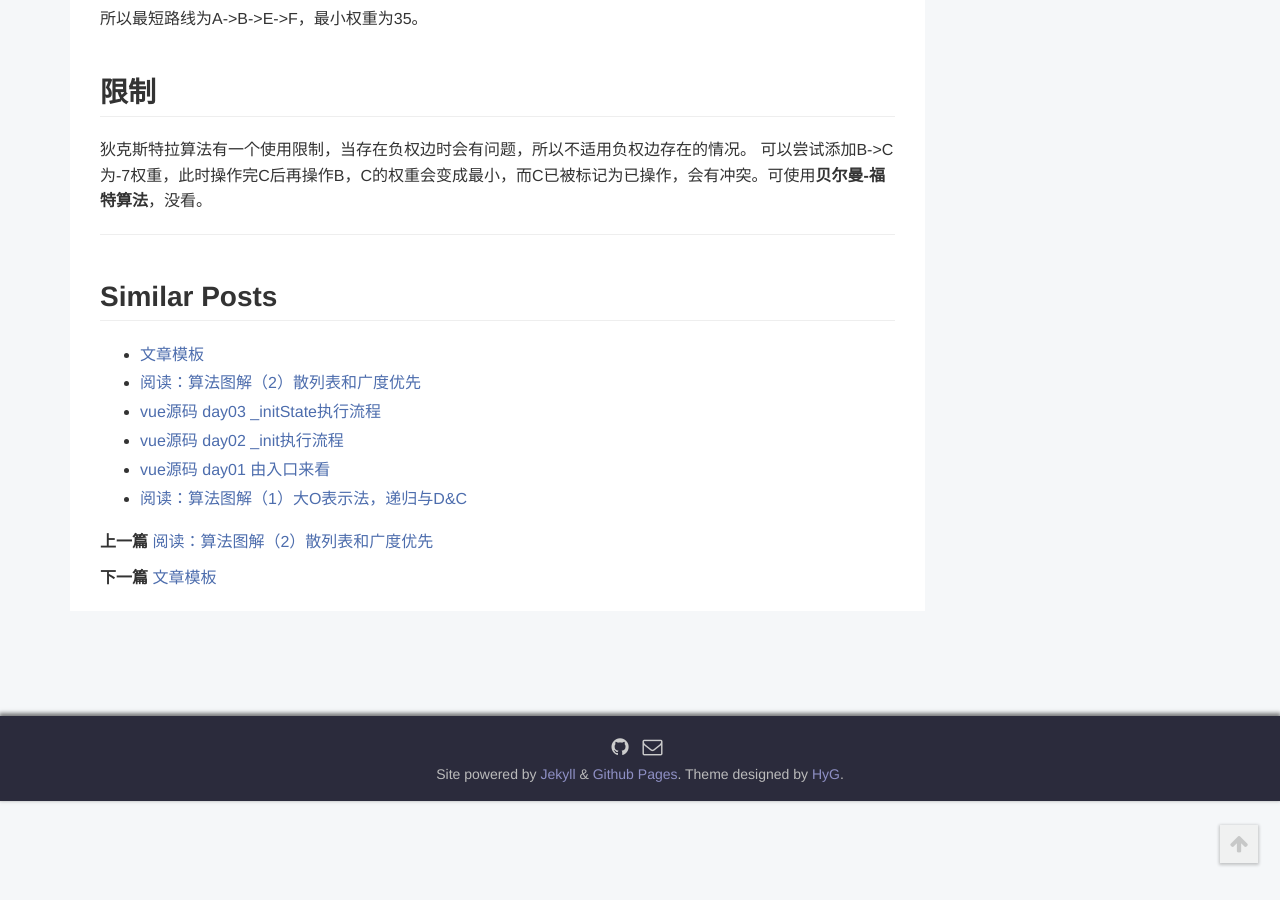
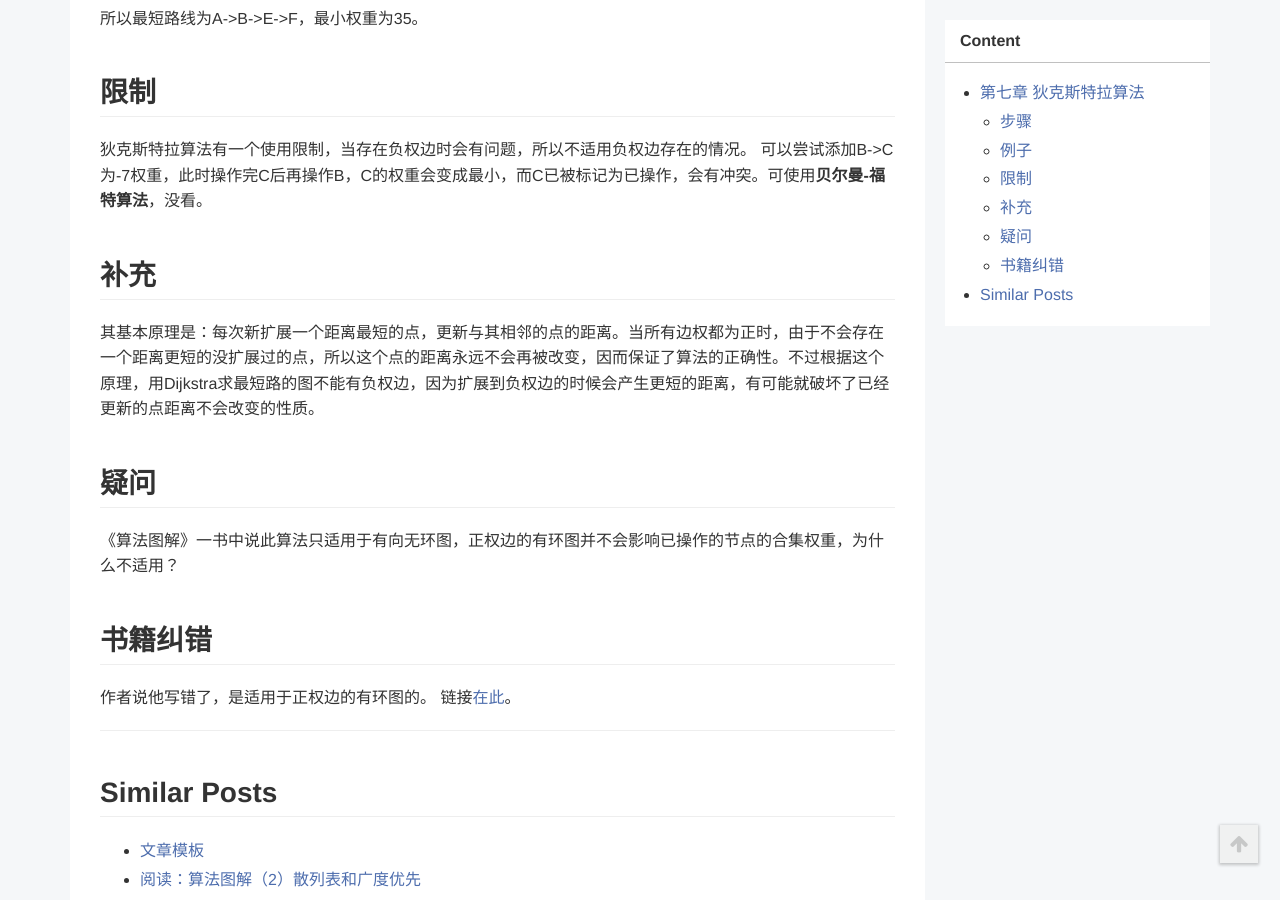
Before and after one commit to toBeTheLight/toBeTheLight.github.io, a Jekyll site: the page built from _posts/2018-01-21-算法图解3 狄克斯特拉算法.md, in a window 1280 px wide and 900 px high, scrolled down 2224 px. Built offline with Jekyll 4.4.1, drawn with Linux system fonts in a browser that asks for light colours; a style sheet for code colours, icons or effects is not loaded; some of the changed text lies outside the part shown.

Commit message:
update:算法图解3

```diff
--- a/_posts/2018-01-21-算法图解3 狄克斯特拉算法.md
+++ b/_posts/2018-01-21-算法图解3 狄克斯特拉算法.md
@@ -29,11 +29,11 @@ author: toBeTheLight
 下方权重值皆为从起点到当前节点的权重值之和。
 
 1. 列出除起点外的所有节点；
-2. 对节点添加权重值，其中起点直接指向的节点的权重是能直接列出的，其他节点可列为∞；
+2. 对节点添加权重值，其中起点直接指向的节点的权重是能直接列出的，其他节点可列为∞（无穷）；
 3. 找到目前权重最小的节点，重复步骤2，即列出此节点指向节点的权重（需途径当前节点），若已有权重，则与当前权重比较取较小值并更新，同时将当前节点标记为已操作。
 4. 找到目前未操作的权重最小的节点，重复上述步骤；
 5. 所有节点操作完毕后，即可得到达到终点的最小权重。
-6. 路径怎么找呢，在上述添加个更新权重的时候，应该记录上一个节点是谁，那么从终点向上即可得到当前的最短路径。
+6. 路径怎么找呢，在上述添加个更新权重的时候，应该记录到达此节点的上一个节点是谁，那么从终点向上即可得到当前的最短路径。
 
 ## 例子
 
@@ -97,4 +97,17 @@ author: toBeTheLight
 狄克斯特拉算法有一个使用限制，当存在负权边时会有问题，所以不适用负权边存在的情况。
 可以尝试添加B->C为-7权重，此时操作完C后再操作B，C的权重会变成最小，而C已被标记为已操作，会有冲突。可使用**贝尔曼-福特算法**，没看。
 
+## 补充
+
+其基本原理是：每次新扩展一个距离最短的点，更新与其相邻的点的距离。当所有边权都为正时，由于不会存在一个距离更短的没扩展过的点，所以这个点的距离永远不会再被改变，因而保证了算法的正确性。不过根据这个原理，用Dijkstra求最短路的图不能有负权边，因为扩展到负权边的时候会产生更短的距离，有可能就破坏了已经更新的点距离不会改变的性质。
+
+## 疑问
+
+《算法图解》一书中说此算法只适用于有向无环图，正权边的有环图并不会影响已操作的节点的合集权重，为什么不适用？
+
+## 书籍纠错
+
+作者说他写错了，是适用于正权边的有环图的。
+链接[在此](https://stackoverflow.com/questions/43394847/dijkstras-algorithm-and-cycles)。
+
 [dkstl]:                                https://raw.githubusercontent.com/toBeTheLight/toBeTheLight.github.io/master/assets/dkstl.png "dkstl"
```
